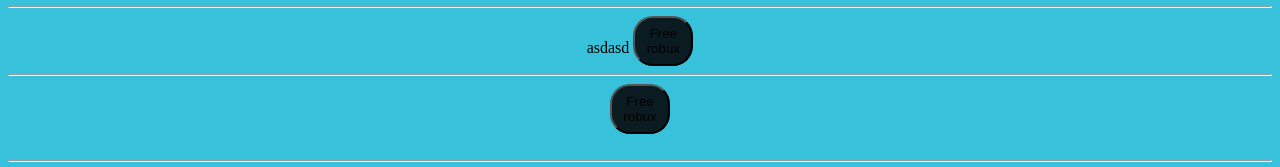
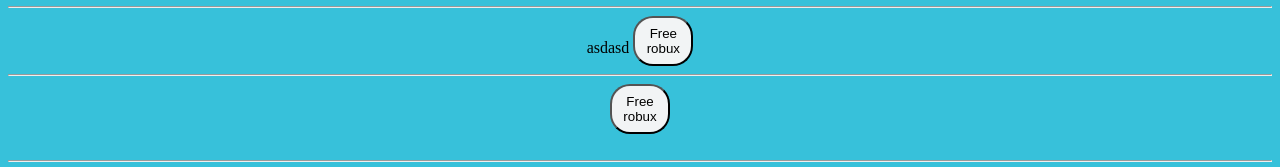
Before and after one commit to J0seph-Yang/Website1, a plain HTML site: page index.html in a window 1280 px wide. Shown: the part 364-531 px from the top of the page. Drawn offline with Linux system fonts and the light colour scheme.

Commit message:
I change to background color of my buttons

```diff
--- a/style.css
+++ b/style.css
@@ -14,13 +14,13 @@
 }
 
 button:hover {
-    background-color: rgb(31, 13, 31);
+    background-color: rgb(34, 31, 184);
     cursor: pointer;
 }
 
 button {
-    color: black;
-    background-color: rgb(10, 28, 34);
+    color: rgb(0, 0, 0);
+    background-color: rgb(242, 244, 245);
     width: 60px;
     height: 50px;
     border-radius: 20px;
```
